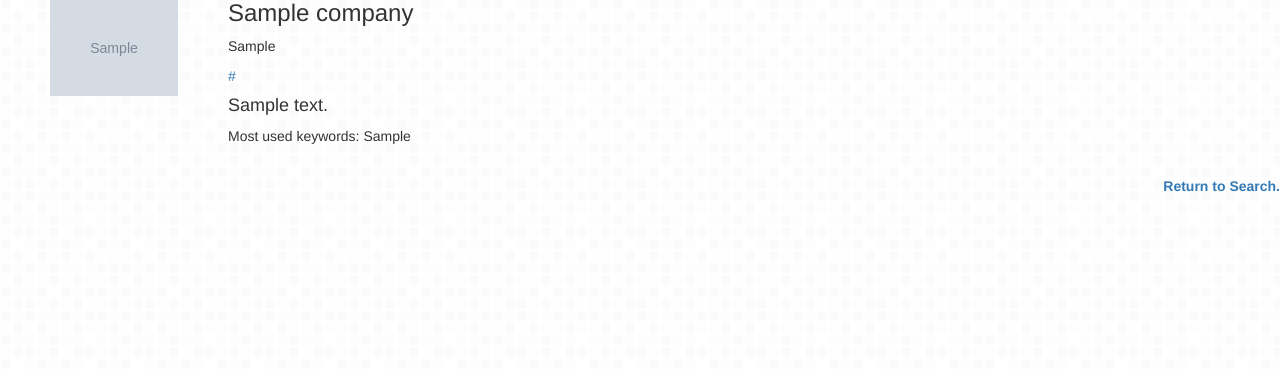
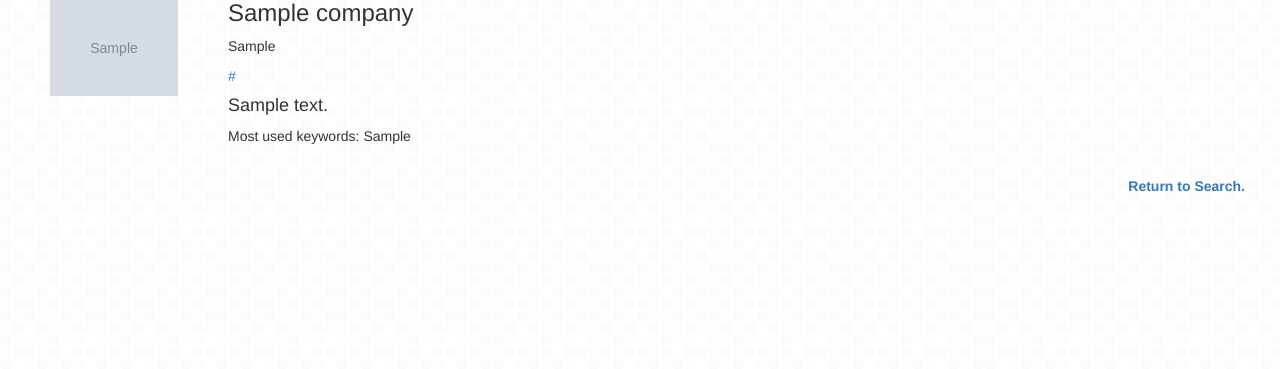
Before and after one commit to munchee/munchee, a Django app: template munchee/templates/munchee/results.html in a window 1280 px wide. Shown: the part 110-479 px from the top of the page. Run offline with Django 3.2, Linux system fonts and the light colour scheme; the template is opened without the code that fills it: most values are stand-ins (such as "Sample title", 1, 10 or a date in 2020); grey boxes marked "Sample" are stand-in pictures; some libraries are stand-ins or nearby versions.

Commit message:
moar style

```diff
--- a/munchee/templates/munchee/results.html
+++ b/munchee/templates/munchee/results.html
@@ -27,7 +27,7 @@
 		</div>
         {% endfor %}
         <br>
-        <a href="/search/" style="text-align:right;font-weight:bold;float:right;margin-right:auto;">Return to Search.</a>
+        <a href="/search/" style="text-align:right;font-weight:bold;float:right;margin-right:35px;">Return to Search.</a>
     <br><br><br><br>
 
     {% if debug != "" %}
```
